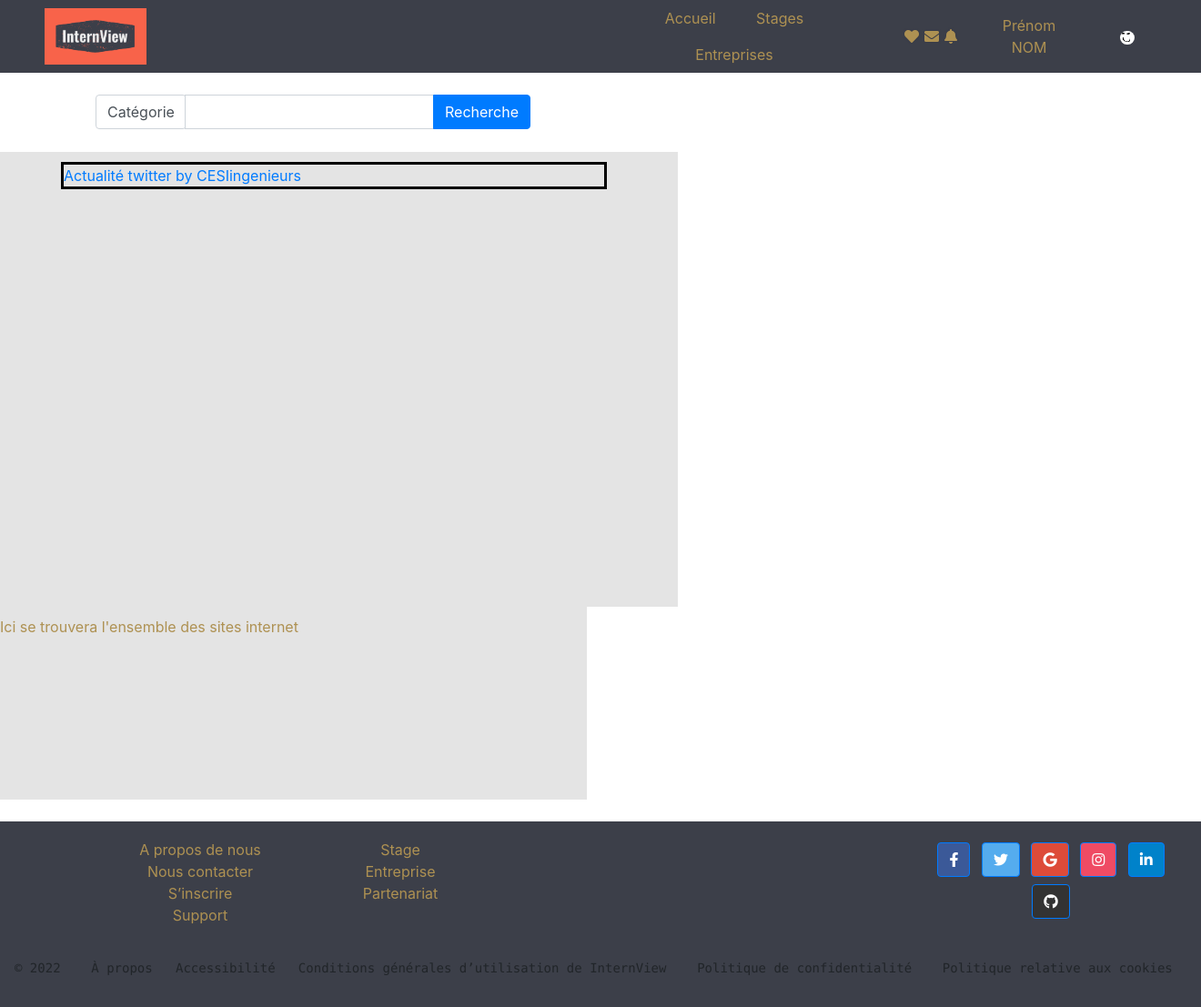
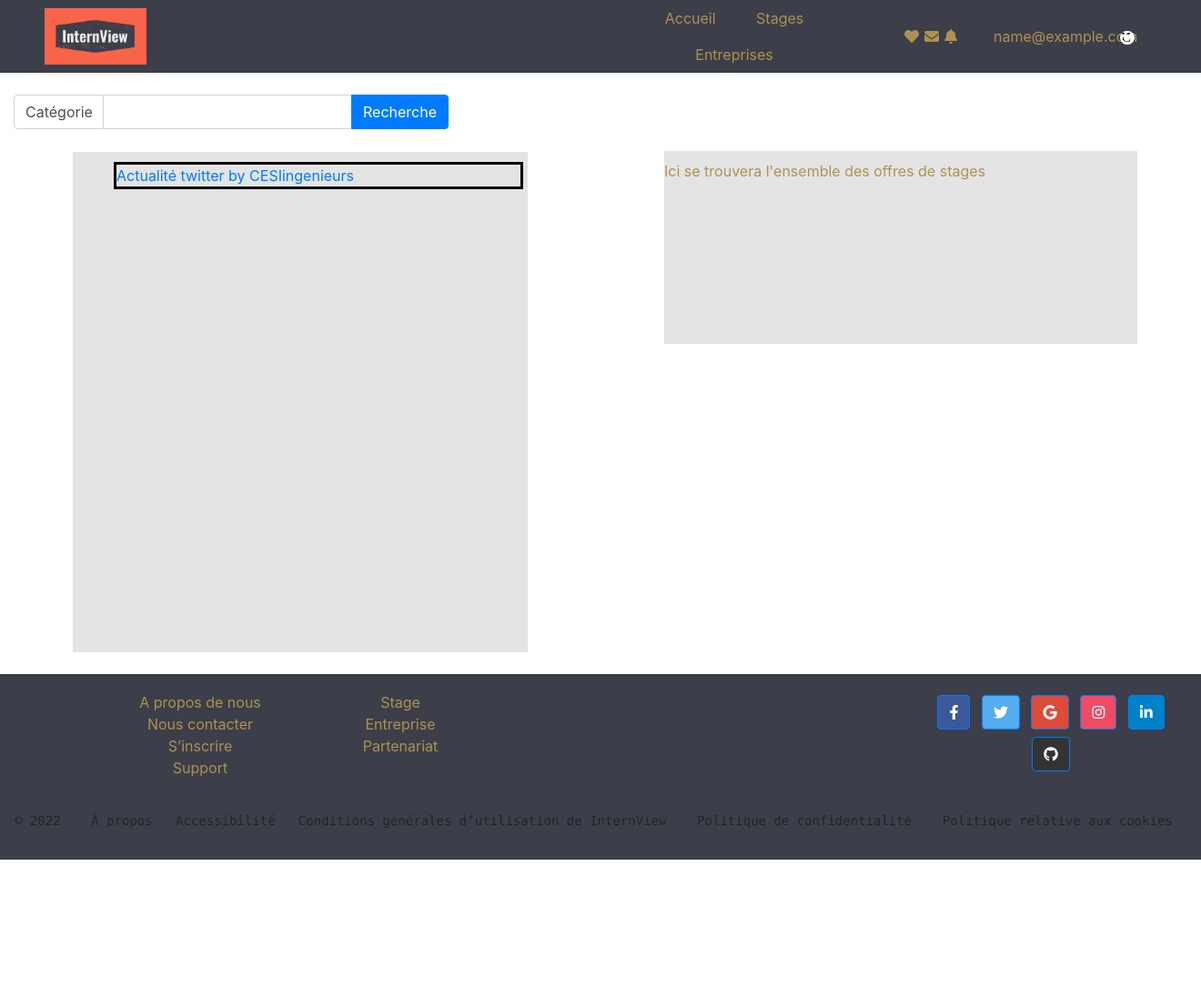
Before and after one commit to ognonZZ/test-Projet-Web, a PHP site: page /Accueil.php in a window 1320 px wide; the page is wider, and only the part inside the window is pictured. Shown: that part at 91% size. After the commit the page ends 945 px from the top of that part, so only its background shows below. Run offline with PHP 8.4, Linux system fonts and the light colour scheme; the visitor is signed in with stand-in values (Sample User, id 1); some libraries are stand-ins or nearby versions.

Commit message:
acceuil css

```diff
--- a/Accueil.php
+++ b/Accueil.php
@@ -47,7 +47,7 @@
 					<i class="fas fa-bell navicon"onclick="window.location.href='https://twitter.com/ognonZZ';"></i>
                 </div>
                 <div class="col-lg-1 barnav">
-                    <div class="txt">Prénom NOM</div>
+                    <div class="txt"><?php echo $_SESSION['user']; ?></div>
                 </div>
                 <div class="col-lg-1 barnav">
                     <img class="photoprofil" src="image/PP.png" width= "20%" alt="photoprofil" style="border-radius: 50%">
@@ -61,7 +61,8 @@
 
     <!-- Barre de recherche-->
 
-<div class="container">
+<div class="container-fluid">
+
     <form class="form-inline" action="/recherche/" method="get">
         <fieldset>
             <div class="input-group">
@@ -78,12 +79,12 @@
             </div>
         </fieldset>
     </form>
-</div>
 
         <br>
-<div class="row">
+    <div class="row justify-content-around">
+
+        <div class="col-5">
             <div class ="scroller">
-        <div class="col-6">
                 <div class="onestlabis">
                     <div class="twitter">
                         <a class="twitter-timeline" href="https://twitter.com/CESIingenieurs?ref_src=twsrc%5Etfw">Actualité twitter by CESIingenieurs</a>
@@ -96,10 +97,10 @@
 
         <!-- Offres de stages recentes -->
 
-<div class="col-6">
+        <div class="col-5">
             <div class="onestlabis">
                 <div class="Stagesrecent">
-                 <article class="txt">Ici se trouvera l'ensemble des sites internet
+                    <article class="txt">Ici se trouvera l'ensemble des offres de stages
                         <br>
                         <br>
                         <br>
@@ -113,9 +114,7 @@
             </div>
         </div>
     </div>
-
-
-
+</div>
 <br>
 <!-- Footer -->
 
--- a/assets/accueil.css
+++ b/assets/accueil.css
@@ -14,10 +14,10 @@
 }
 
 .twitter {
-    width: 600px;
+    width: 90%;
     border: 3px solid black;
     margin-left: 45px;
-    margin-right: 10px;
+    margin-right: 45px;
     margin-top: 1px;
 }
 
@@ -36,8 +36,7 @@
 }
 
 .scroller {
-    width: 750px;
-    height: 500px;
+    height: 550px;
     margin-left: 10px;
     margin-right: 10px;
     margin-top: 1px;
```
Lines whose indentation alone changed are shown as unchanged.
